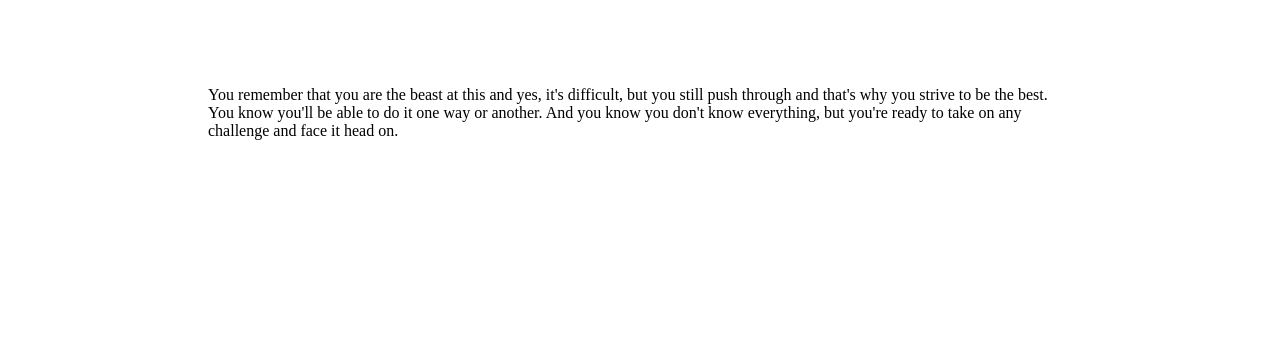
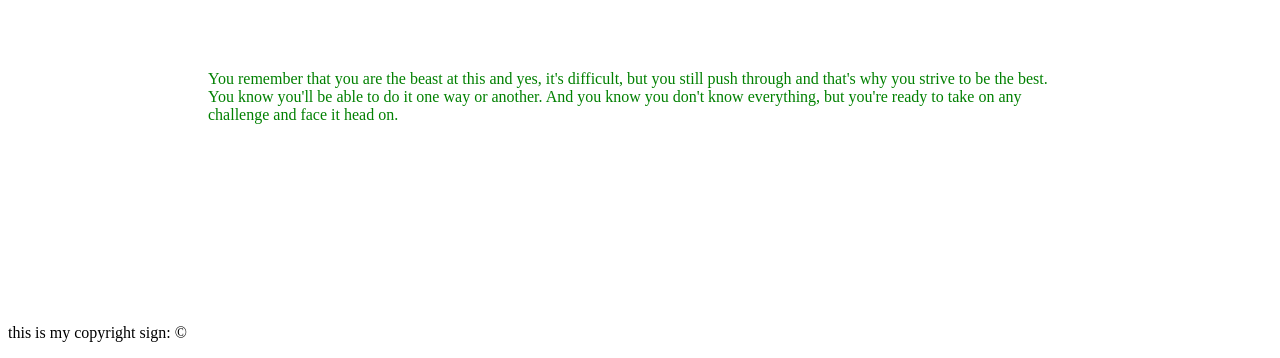
Before and after one commit to STLCC-CodeCamp-Aug-22/js-assignment-4-html-me-something-justusCoding, a website: page index.html in a window 1280 px wide. Shown: the part 5929-6287 px from the top of the page. Drawn offline with Linux system fonts and the light colour scheme.

Commit message:
added more HTML and CSS lets hope this works

```diff
--- a/index.html
+++ b/index.html
@@ -111,9 +111,9 @@
                <img
                   src="https://imgs.search.brave.com/aq-Woexj-GFcxSQoFVsXoLp5maC0Fwf4A8TDO5x59d0/rs:fit:360:225:1/g:ce/aHR0cHM6Ly90c2U0/Lm1tLmJpbmcubmV0/L3RoP2lkPU9JUC41/Q2plNVM0OFRLdWdv/MFBpWGhUSUFBSGFK/dyZwaWQ9QXBp" />
             </div>
-            <p>You remember that you are the beast at this and yes, it's difficult, but you still push through and
+            <testP class="funParagraph">You remember that you are the beast at this and yes, it's difficult, but you still push through and
                that's why you strive to be the best. You know you'll be able to do it one way or another. And you know
-               you don't know everything, but you're ready to take on any challenge and face it head on.</p>
+               you don't know everything, but you're ready to take on any challenge and face it head on.</testP>
          </article>
 
 
@@ -128,7 +128,7 @@
 
    <footer>
 
-      <p> </p>
+      <p>this is my copyright sign: &copy;</p>
 
    </footer>
 </body>
--- a/styles.css
+++ b/styles.css
@@ -9,6 +9,9 @@
       color: blue;
    }
 
+.funParagraph{
+    color: green;
+}
 
 
    h3 {
```
